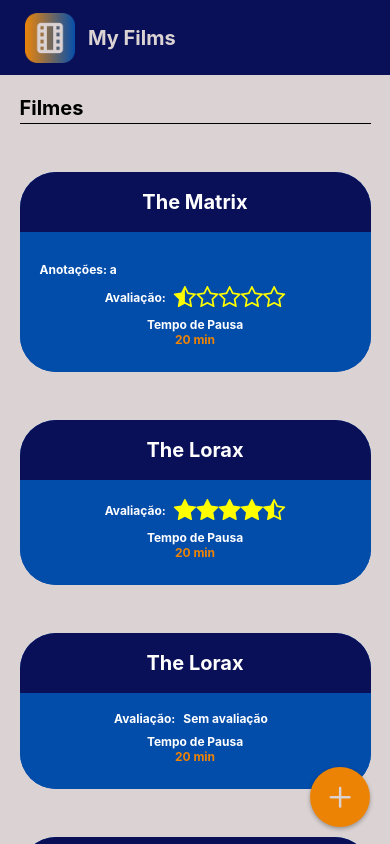
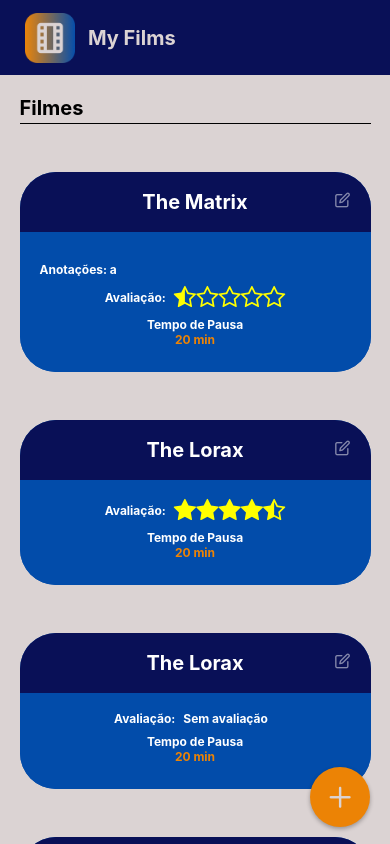
Before and after one commit to AbadeMTH/MyFilms, a React Native app: screen / in a window 390 px wide. Built offline with nearby package versions, Linux system fonts and the light colour scheme.

Commit message:
Add edit icon

```diff
--- a/src/components/card/card.js
+++ b/src/components/card/card.js
@@ -1,13 +1,20 @@
 import React from "react"
-import { Text, TouchableOpacity, View } from "react-native"
+import { Alert, Pressable, Text, TouchableOpacity, View } from "react-native"
 import { stylesCard as styles } from "./style"
 import { Rating } from "./components/rating/rating"
+import Feather from '@expo/vector-icons/Feather';
 
 export function Card({ film, notes, rating, tempo }) {
     return (
-        <TouchableOpacity style={styles.card}>
+        <TouchableOpacity onPress={() => Alert.alert('Editar card')} style={styles.card}>
             <View style={styles.cardHeader}>
                 <Text style={styles.filmText}>{film}</Text>
+                <Feather
+                    name="edit"
+                    size={16}
+                    color="#fff"
+                    style={styles.editIcon}
+                />
             </View>
 
             {notes ? (
@@ -22,7 +29,7 @@
                 </View>
             ) : (
                 <View style={styles.cardContent}>
-                    <View style={{marginTop: 10}}>
+                    <View style={{ marginTop: 10 }}>
                         <Rating ratingValue={rating} />
                     </View>
                     <View style={styles.footer}>
--- a/src/components/card/style.js
+++ b/src/components/card/style.js
@@ -17,13 +17,19 @@
         alignItems: "center",
         justifyContent: "center",
         height: 60,
+        flexDirection: "row",
     },
     filmText: {
         fontSize: 20,
         fontWeight: "bold",
         color: "#fff",
     },
-
+    editIcon: {
+        position: "absolute",
+        right: 20,
+        top: 20,
+        opacity: 0.5
+    },
     cardContentNotes: {
         backgroundColor: "#024CAA",
         borderBottomLeftRadius: 36,
```
